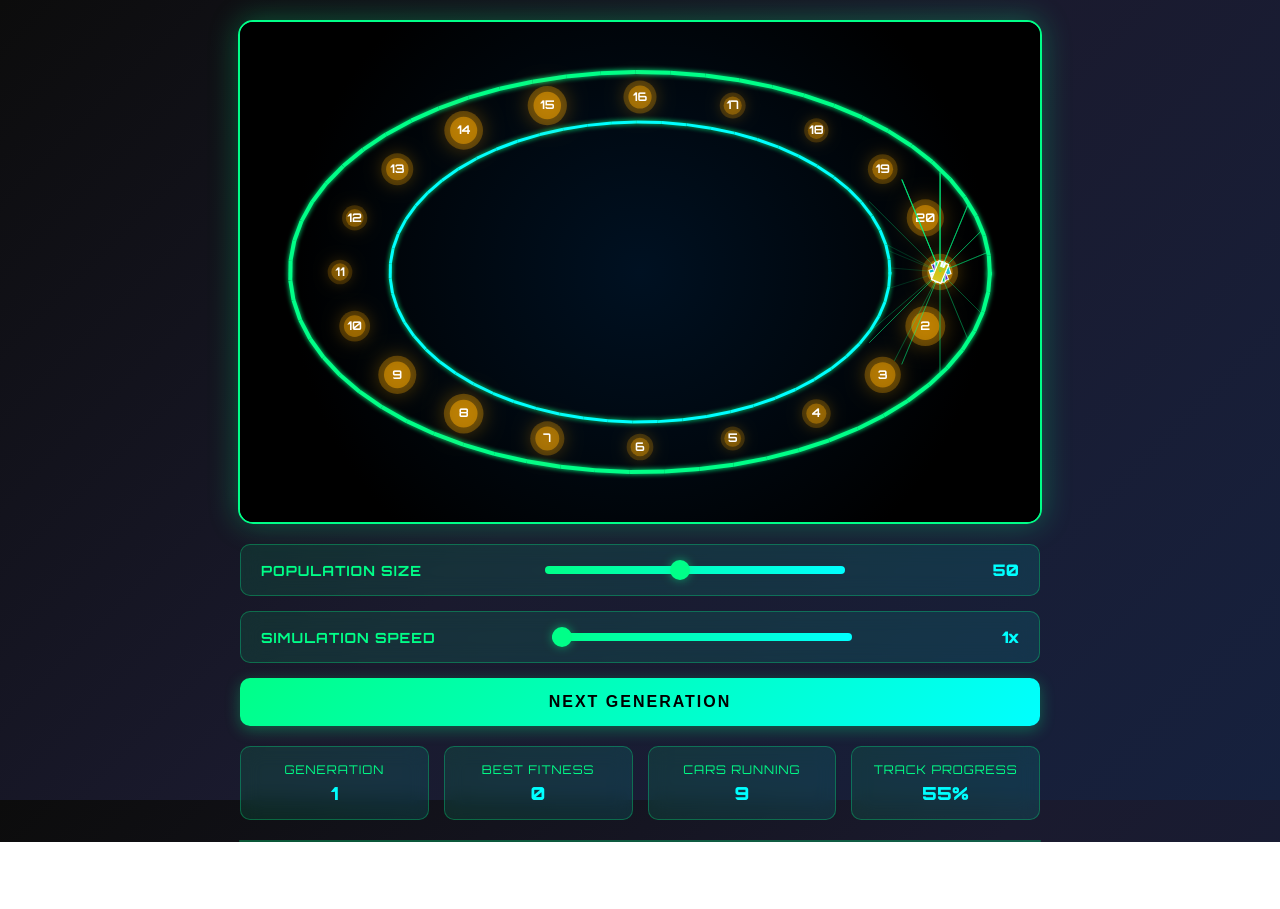
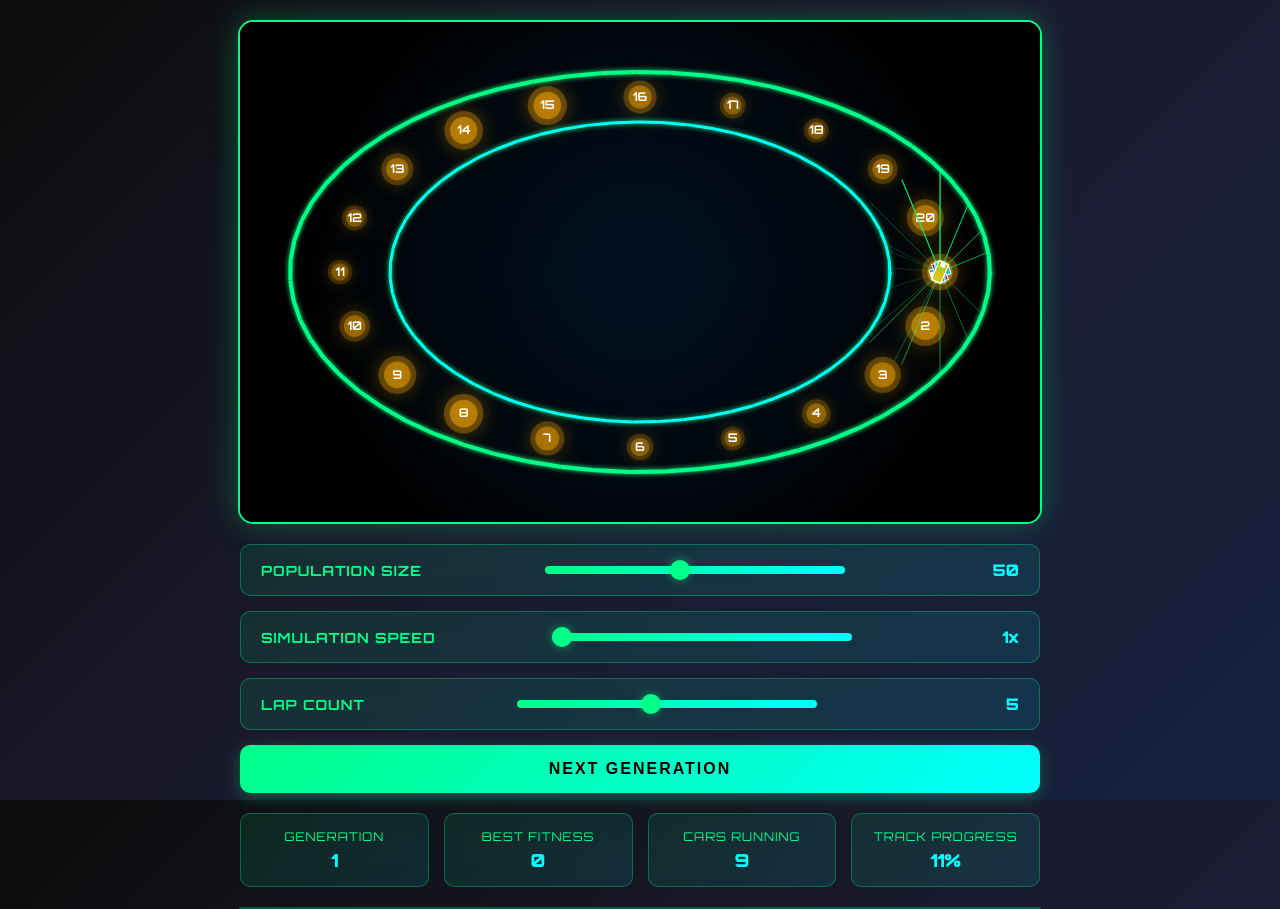
Before and after one commit to seutje/zoomies, a website: page index.html in a window 1280 px wide. Before the commit the page ends 842 px from the top, so only its background shows below. Drawn offline with Linux system fonts and the light colour scheme.

Commit message:
Add adjustable lap count slider

```diff
--- a/assets/js/game.js
+++ b/assets/js/game.js
@@ -7,6 +7,8 @@ const populationSlider = document.getElementById('populationSlider');
 const populationValue = document.getElementById('populationValue');
 const speedSlider = document.getElementById('speedSlider');
 const speedValue = document.getElementById('speedValue');
+const lapSlider = document.getElementById('lapSlider');
+const lapValue = document.getElementById('lapValue');
 const nextGenBtn = document.getElementById('nextGenBtn');
 const generationEl = document.getElementById('generation');
 const bestFitnessEl = document.getElementById('bestFitness');
@@ -16,6 +18,7 @@ const leaderboardList = document.getElementById('leaderboardList');
 // Game parameters
 let populationSize = 50;
 let simulationSpeed = 1;
+let lapCount = 5;
 let generation = 1;
 let cars = [];
 let bestCars = [];
@@ -40,6 +43,7 @@ class Car {
         this.dead = false;
         this.finished = false;
         this.checkpointIndex = 0;
+        this.lap = 0;
         this.time = 0;
         this.color = `hsl(${Math.random() * 360}, 70%, 50%)`;
 
@@ -203,8 +207,12 @@ class Car {
 
     checkCheckpoint() {
         if (this.checkpointIndex >= checkpoints.length) {
-            this.finished = true;
-            return;
+            this.lap++;
+            if (this.lap >= lapCount) {
+                this.finished = true;
+                return;
+            }
+            this.checkpointIndex = 0;
         }
 
         const checkpoint = checkpoints[this.checkpointIndex];
@@ -219,8 +227,8 @@ class Car {
     }
 
     calculateFitness() {
-        // Fitness based on checkpoints passed
-        this.fitness = this.checkpointIndex * 1000;
+        // Fitness based on checkpoints passed and laps completed
+        this.fitness = (this.lap * checkpoints.length + this.checkpointIndex) * 1000;
 
         // Add bonus for distance to next checkpoint
         if (this.checkpointIndex < checkpoints.length) {
@@ -622,8 +630,10 @@ function update() {
         carsRunningEl.textContent = activeCars;
 
         // Calculate track progress
-        const maxCheckpoints = Math.max(...cars.map(c => c.checkpointIndex));
-        const progress = (maxCheckpoints / checkpoints.length) * 100;
+        const maxProgress = Math.max(
+            ...cars.map(c => c.lap * checkpoints.length + c.checkpointIndex)
+        );
+        const progress = (maxProgress / (checkpoints.length * lapCount)) * 100;
         document.getElementById('trackProgress').textContent = Math.round(progress) + '%';
 
         // Update leaderboard
@@ -685,6 +695,11 @@ speedSlider.addEventListener('input', () => {
     speedValue.textContent = simulationSpeed + 'x';
 });
 
+lapSlider.addEventListener('input', () => {
+    lapCount = parseInt(lapSlider.value);
+    lapValue.textContent = lapCount;
+});
+
 nextGenBtn.addEventListener('click', () => {
     nextGeneration();
 });
--- a/index.html
+++ b/index.html
@@ -19,6 +19,11 @@
                 <label for="speedSlider">Simulation Speed</label>
                 <input type="range" id="speedSlider" min="1" max="100" value="1" step="1">
                 <span id="speedValue" class="value-display">1x</span>
+            </div>
+            <div class="control-group">
+                <label for="lapSlider">Lap Count</label>
+                <input type="range" id="lapSlider" min="1" max="10" value="5" step="1">
+                <span id="lapValue" class="value-display">5</span>
             </div>
             <button id="nextGenBtn">Next Generation</button>
         </div>
```
